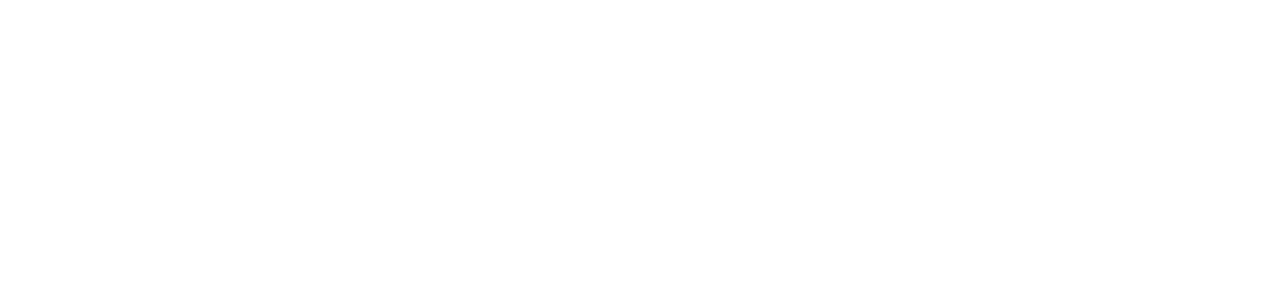
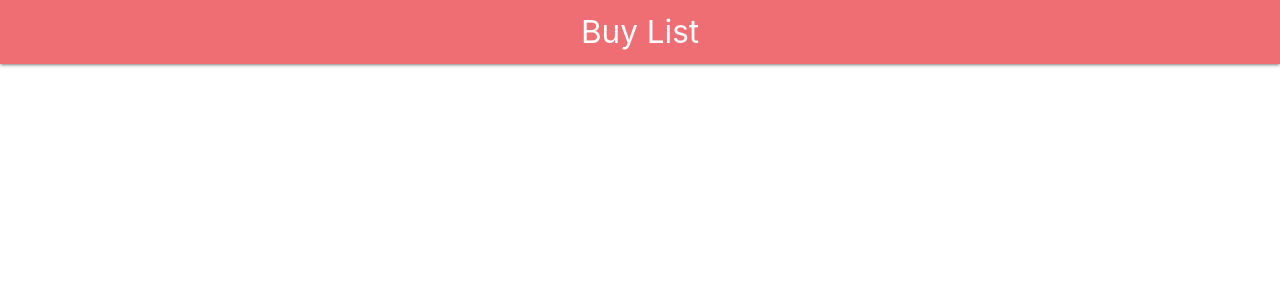
Before and after one commit to viktormushak/to-buy-list, a React (Create React App) app: page / in a window 1280 px wide. Shown: the top 300 px of the page. Built offline with nearby package versions, Linux system fonts and the light colour scheme.

Commit message:
add Navbar.tsx

```diff
--- /dev/null
+++ b/src/components/Navbar.tsx
@@ -0,0 +1,15 @@
+import React, {Component} from 'react';
+
+class Navbar extends Component {
+    render() {
+        return (
+            <nav>
+                <div className="nav-wrapper fixed">
+                    <a href="/" className="brand-logo center">Buy List</a>
+                </div>
+            </nav>
+        );
+    }
+}
+
+export default Navbar;
--- a/src/index.tsx
+++ b/src/index.tsx
@@ -2,9 +2,11 @@
 import ReactDOM from 'react-dom';
 import './index.css';
 import * as serviceWorker from './serviceWorker';
+import Navbar from "./components/Navbar";
 
 ReactDOM.render(
   <React.StrictMode>
+    <Navbar/>
   </React.StrictMode>,
   document.getElementById('root')
 );
```
